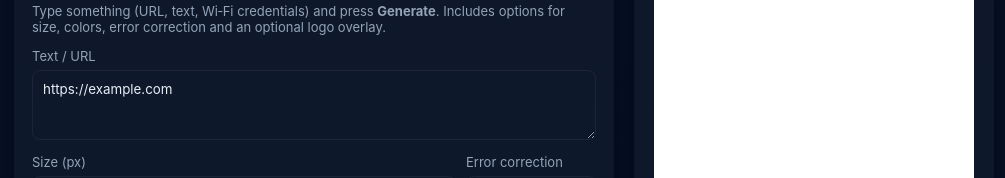
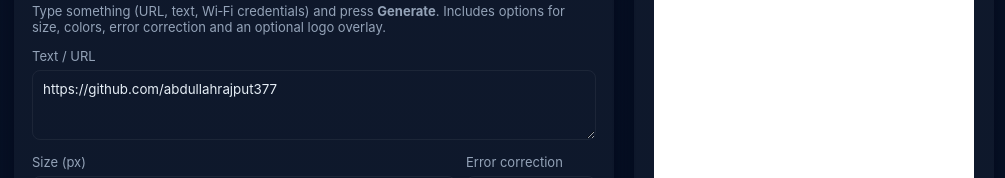
Before and after one commit to abdullahrajput377/Qr-genrator, a plain HTML site: page index.html in a window 1280 px wide. Shown: the part 144-322 px from the top of the page, without its empty margins (136-1141 px from the left). Drawn offline with Linux system fonts and the light colour scheme.

Commit message:
Update example URL in index.html

```diff
--- a/index.html
+++ b/index.html
@@ -227,7 +227,7 @@
     document.addEventListener('keydown', (e)=>{ if((e.ctrlKey||e.metaKey) && e.key === 'Enter'){ generate(); } });
 
     // example placeholder
-    textEl.value = 'https://example.com';
+    textEl.value = 'https://github.com/abdullahrajput377';
     // auto generate initial preview
     generate(true);
   </script>
```
